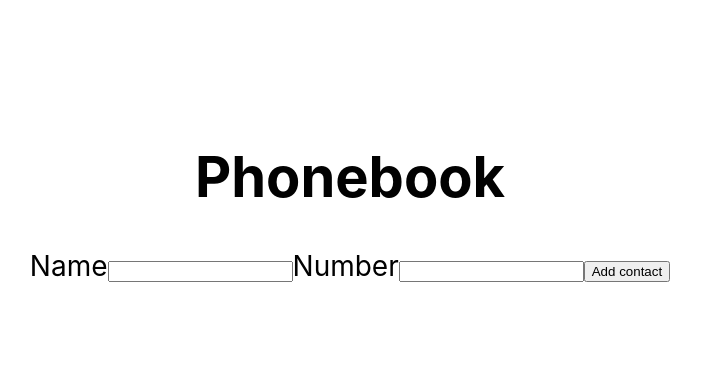
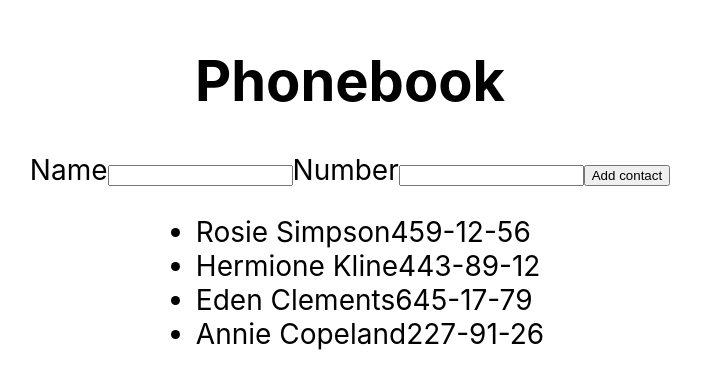
Before and after one commit to statsenkoin/goit-react-hw-02-phonebook, a React (Create React App) app: page / in a window 1280 px wide. Shown: the part 206-594 px from the top of the page, without its empty margins (290-991 px from the left). Built offline with nearby package versions, Linux system fonts and the light colour scheme.

Commit message:
Feature/ add Form component

```diff
--- a/src/components/App/App.jsx
+++ b/src/components/App/App.jsx
@@ -1,54 +1,36 @@
 import React, { Component } from 'react';
 import { Layout } from './App.siled';
+import { Form } from 'components';
 
 class App extends Component {
   state = {
-    contacts: [],
-    name: '',
-    number: '',
+    contacts: [
+      { id: 'id-1', name: 'Rosie Simpson', number: '459-12-56' },
+      { id: 'id-2', name: 'Hermione Kline', number: '443-89-12' },
+      { id: 'id-3', name: 'Eden Clements', number: '645-17-79' },
+      { id: 'id-4', name: 'Annie Copeland', number: '227-91-26' },
+    ],
   };
 
-  handleInputChange = e => {
-    const { name, value } = e.target;
-    this.setState({ [name]: value });
-  };
-
-  onSubmit = e => {
-    e.preventDefault();
-    console.log('this.state :>> ', this.state);
+  addContact = data => {
+    console.log('data :>> ', data);
   };
 
   render() {
     return (
       <Layout>
         <h1>Phonebook</h1>
-        <form onSubmit={this.onSubmit}>
-          <label htmlFor="name">
-            Name
-            <input
-              type="text"
-              name="name"
-              value={this.state.name}
-              onChange={this.handleInputChange}
-              pattern="^[a-zA-Zа-яА-Я]+(([' -][a-zA-Zа-яА-Я ])?[a-zA-Zа-яА-Я]*)*$"
-              title="Name may contain only letters, apostrophe, dash and spaces. For example Adrian, Jacob Mercer, Charles de Batz de Castelmore d'Artagnan"
-              required
-            />
-          </label>
-          <label htmlFor="tel">
-            Number
-            <input
-              type="tel"
-              name="number"
-              value={this.state.number}
-              onChange={this.handleInputChange}
-              pattern="\+?\d{1,4}?[-.\s]?\(?\d{1,3}?\)?[-.\s]?\d{1,4}[-.\s]?\d{1,4}[-.\s]?\d{1,9}"
-              title="Phone number must be digits and can contain spaces, dashes, parentheses and can start with +"
-              required
-            />
-          </label>
-          <button type="submit">Add contact</button>
-        </form>
+        <Form onSubmit={this.addContact}></Form>
+        <ul>
+          {this.state.contacts.map(({ id, name, number }) => {
+            return (
+              <li key={id}>
+                <span>{name}</span>
+                <span>{number}</span>
+              </li>
+            );
+          })}
+        </ul>
       </Layout>
     );
   }
--- /dev/null
+++ b/src/components/Form/Form.jsx
@@ -0,0 +1,52 @@
+import React, { Component } from 'react';
+
+class Form extends Component {
+  state = {
+    name: '',
+    number: '',
+  };
+
+  handleInputChange = e => {
+    const { name, value } = e.target;
+    this.setState({ [name]: value });
+  };
+
+  onSubmit = e => {
+    e.preventDefault();
+    this.props.onSubmit(this.state);
+  };
+
+  render() {
+    return (
+      <form onSubmit={this.onSubmit}>
+        <label htmlFor="name">
+          Name
+          <input
+            type="text"
+            name="name"
+            value={this.state.name}
+            onChange={this.handleInputChange}
+            pattern="^[a-zA-Zа-яА-Я]+(([' -][a-zA-Zа-яА-Я ])?[a-zA-Zа-яА-Я]*)*$"
+            title="Name may contain only letters, apostrophe, dash and spaces. For example Adrian, Jacob Mercer, Charles de Batz de Castelmore d'Artagnan"
+            required
+          />
+        </label>
+        <label htmlFor="tel">
+          Number
+          <input
+            type="tel"
+            name="number"
+            value={this.state.number}
+            onChange={this.handleInputChange}
+            pattern="\+?\d{1,4}?[-.\s]?\(?\d{1,3}?\)?[-.\s]?\d{1,4}[-.\s]?\d{1,4}[-.\s]?\d{1,9}"
+            title="Phone number must be digits and can contain spaces, dashes, parentheses and can start with +"
+            required
+          />
+        </label>
+        <button type="submit">Add contact</button>
+      </form>
+    );
+  }
+}
+
+export { Form };
--- a/src/components/index.js
+++ b/src/components/index.js
@@ -1 +1,2 @@
 export * from './App/App';
+export * from './Form/Form';
```
Also changed, not shown: src/components/Form/Form.styled.jsx (added).
